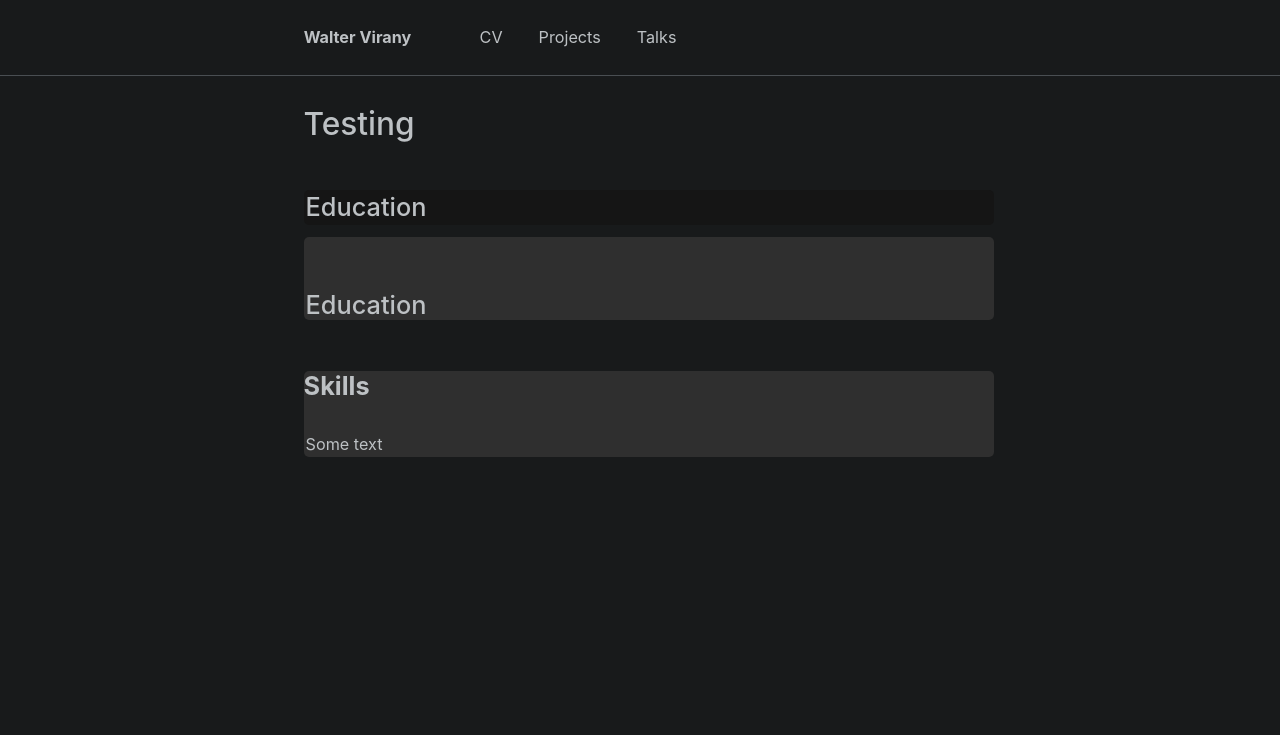
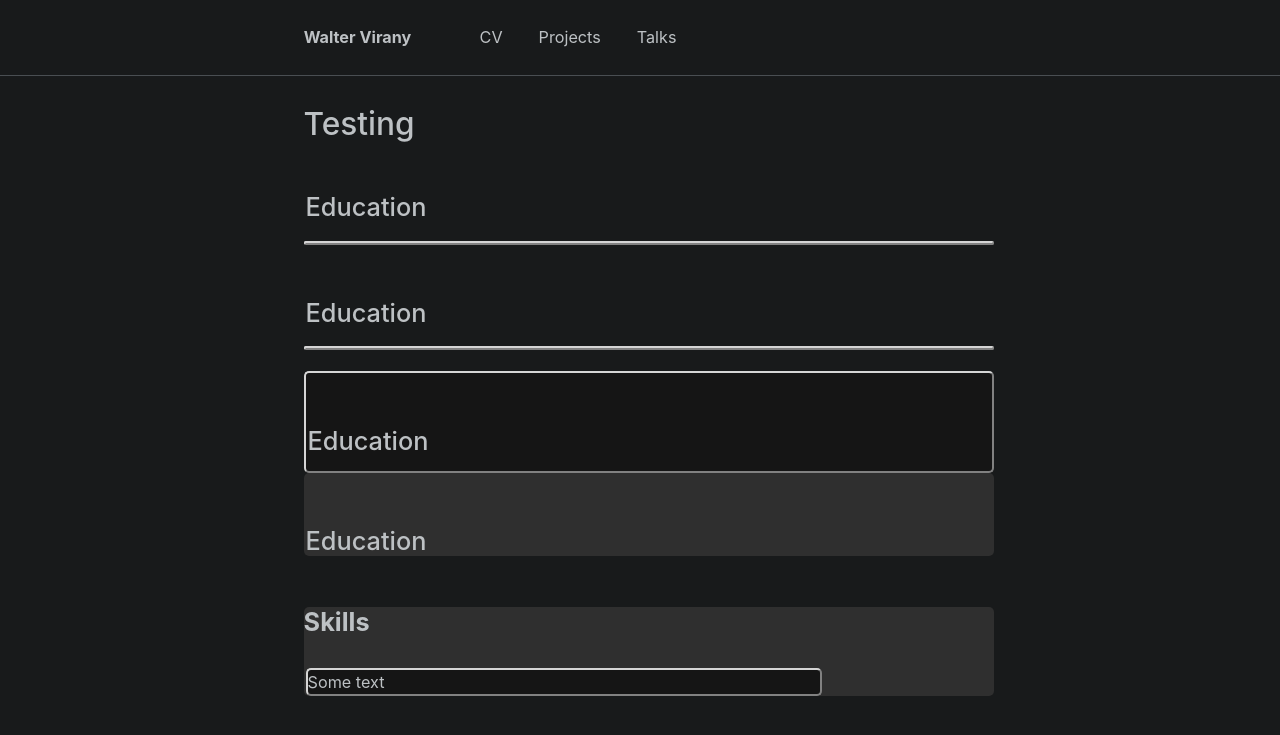
Before and after one commit to wvirany/wvirany.github.io, a Jekyll site: the page built from _pages/test.html, in a window 1280 px wide. Shown: the top 735 px of the page. Built offline with Jekyll 4.4.1, drawn with Linux system fonts in a browser that asks for light colours.

Commit message:
Update test.html

```diff
--- a/_pages/test.html
+++ b/_pages/test.html
@@ -13,9 +13,20 @@ author_profile: false
 
 <style>
 
+p {
+    border-width: 2px;
+    border-color: rgb(213, 213, 213);
+    border-style: outset;
+    /* border: 5px rgb(213, 213, 213); */
+    border-radius: 5px; /* 5px rounded corners */
+    background-color: rgb(21, 21, 21);
+    width: 75%;
+}
+
 .box {
     border-width: 2px;
     border-color: rgb(213, 213, 213);
+    border-style: outset;
     /* border: 5px rgb(213, 213, 213); */
     border-radius: 5px; /* 5px rounded corners */
     background-color: rgb(21, 21, 21);
@@ -41,6 +52,14 @@ author_profile: false
 
 <body>
 
+    <box>
+        <h2 style="float:top; padding: 2px">Education</h2>
+    </box>
+
+    <p>
+        <h2 style="float:top; padding: 2px">Education</h2>
+    </p>
+
     <div class="box">
         <h2 style="float:top; padding: 2px">Education</h2>
     </div>
```
